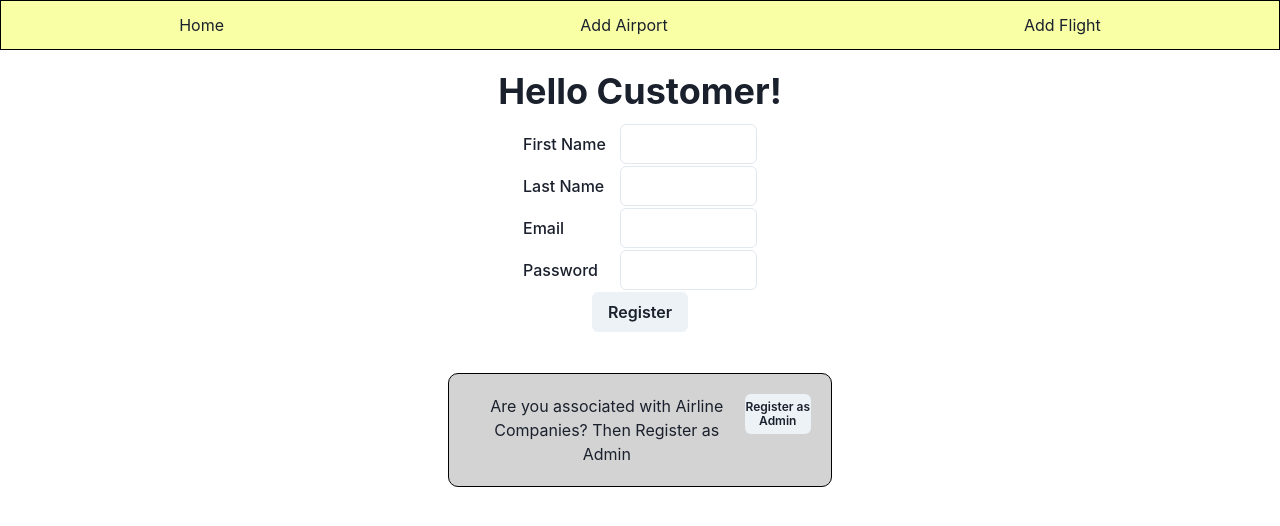
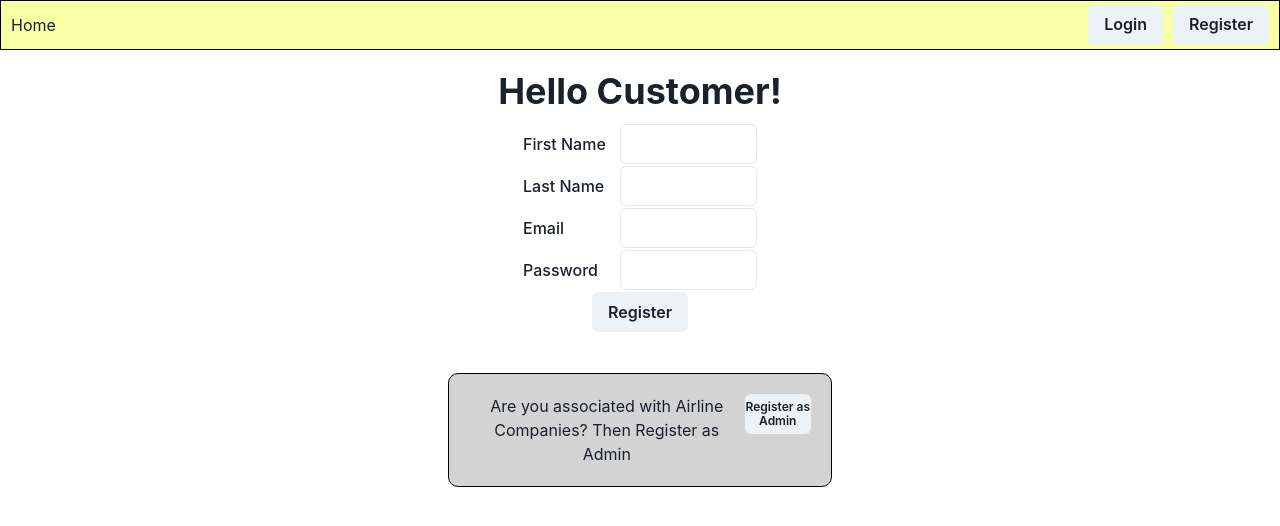
Before and after one commit to sreerag-rajan/fight-or-flight-client, a React (Vite) app: page /register in a window 1280 px wide. Shown: the top 526 px of the page. Built offline with nearby package versions, Linux system fonts and the light colour scheme.

Commit message:
fixed a bug in the register page and navbar now changes accroding to user Status

```diff
--- a/src/Components/Navbar/Navbar.jsx
+++ b/src/Components/Navbar/Navbar.jsx
@@ -1,22 +1,30 @@
-import { Flex } from "@chakra-ui/react";
+import { Button, Flex } from "@chakra-ui/react";
 import React from "react";
-import { Link } from "react-router-dom";
+import { useSelector } from "react-redux";
+import { Link, useNavigate } from "react-router-dom";
 
 
-class Navbar extends React.Component{
-    constructor(props){
-        super(props);
-    }
+const Navbar = ()=>{
+    const user = useSelector((store)=>store.auth.user);
+    const navigate = useNavigate()
+    return(
+        <Flex sx={{height:"50px", border:"1px solid black", backgroundColor:"#F9FFA4"}} padding="10px" marginBottom="20px" alignItems="center" justifyContent={"space-between"}>
+            <Link to="/">Home</Link>
+            {user?user.role==="Admin"?<Flex gap="10px">
+            <Button onClick={()=>{navigate("/addairport")}}>Add Airport</Button>
+            <Button onClick={()=>{navigate("/addflight")}}>Add Flight</Button>
+            <Button>Logout</Button>
+            </Flex>:<Button>Logout</Button>:<Flex gap="10px" justifyContent={"flex-end"}>
+            <Button onClick={()=>{
+                navigate("/login")
+            }}>Login</Button>
+            <Button onClick={()=>{
+                navigate("/register")
+            }}>Register</Button>
+            </Flex>}
+        </Flex>
+    )
 
-    render(){
-        return(
-            <Flex sx={{height:"50px", border:"1px solid black", backgroundColor:"#F9FFA4"}} marginBottom="20px" alignItems="center" justifyContent={"space-around"}>
-                <Link to="/">Home</Link>
-                <Link to="/addairport">Add Airport</Link>
-                <Link to="/addflight">Add Flight</Link>
-            </Flex>
-        )
-    }
 }
 
 export {Navbar}
--- a/src/Components/Register/Register.jsx
+++ b/src/Components/Register/Register.jsx
@@ -14,7 +14,7 @@ export const Register = ()=>{
         lastName:"",
         email:"",
         password:"",
-        role:isCustomer?"Customer":"Admin",
+        role:"",
         company:"",
         employeeId:""
     })
@@ -27,6 +27,15 @@ export const Register = ()=>{
     }
     const handleSubmit = (e)=>{
         e.preventDefault()
+        if(isCustomer){
+            formData.role="Customer",
+            formData.company=null;
+            formData.employeeId=null
+        }
+        else{
+            formData.role="Admin"
+        }
+
         axios.post("http://localhost:8080/auth/register",formData).then(({data})=>{
             console.log(data);
             toast({
```
